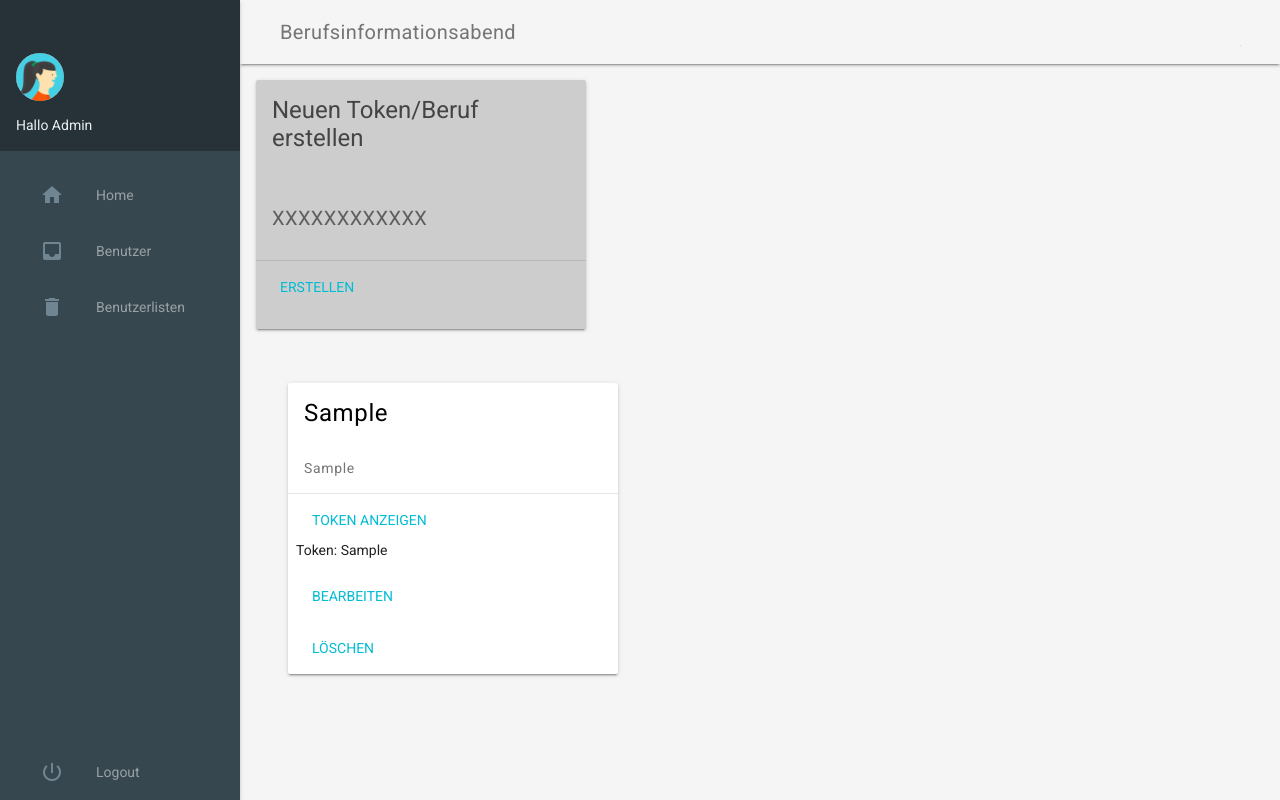
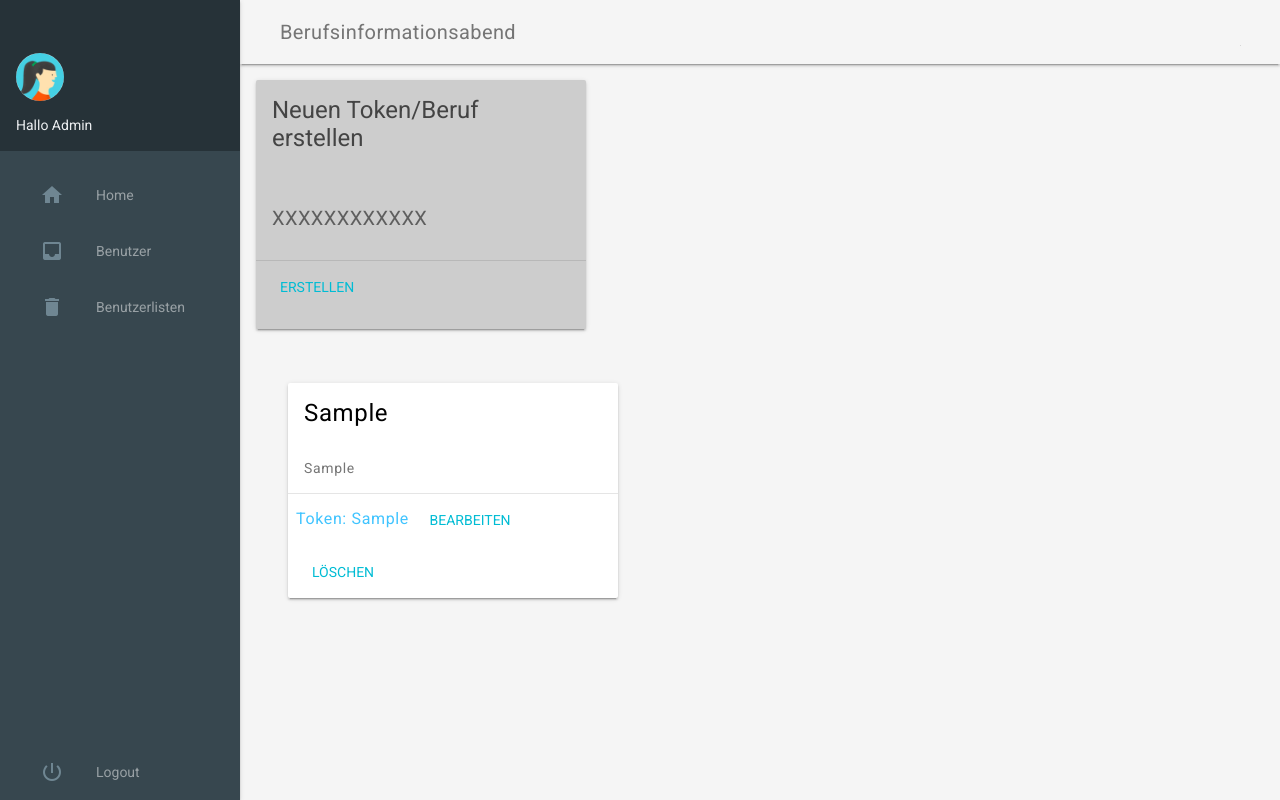
Before and after one commit to UltronOne/WEB-BIA, a PHP site: page /adminBerufePanel.php in a window 1280 px wide. Run offline with PHP 8.4, Linux system fonts and the light colour scheme; the visitor is signed in with stand-in values (Sample User, id 1); tables that the repository leaves empty or names only in its code hold one stand-in row (values such as "Sample post"); data that the repository does not hold is empty.

Commit message:
Update adminBerufePanel.php

```diff
--- a/adminBerufePanel.php
+++ b/adminBerufePanel.php
@@ -164,20 +164,9 @@ if(!empty($_GET['token'])){
         <div class="mdl-card__actions mdl-card--border" >
 
 
-        <button id="show-dialog" type="button" class="mdl-button mdl-button--colored mdl-js-button mdl-js-ripple-effect">Token anzeigen</button>
-  <dialog class="mdl-dialog">
-    <h4 class="mdl-dialog__title">Token des Berufs</h4>
-    <div class="mdl-dialog__content">
-      <h4>
-      <?php echo $row['token']; ?>
-      </h4>
-    </div>
-    <div class="mdl-dialog__actions">
-      <button type="button" class="mdl-button close">Schließen</button>
-    </div>
-  </dialog>
 
-          <p>Token: <?php echo $row['token']; ?></p>
+
+          <a>Token: <?php echo $row['token']; ?></a>
           <a href="tokenlogin.php?token=<?php echo $row['token']; ?>" class="mdl-button mdl-button--colored mdl-js-button mdl-js-ripple-effect">
                 Bearbeiten
               </a>
```
